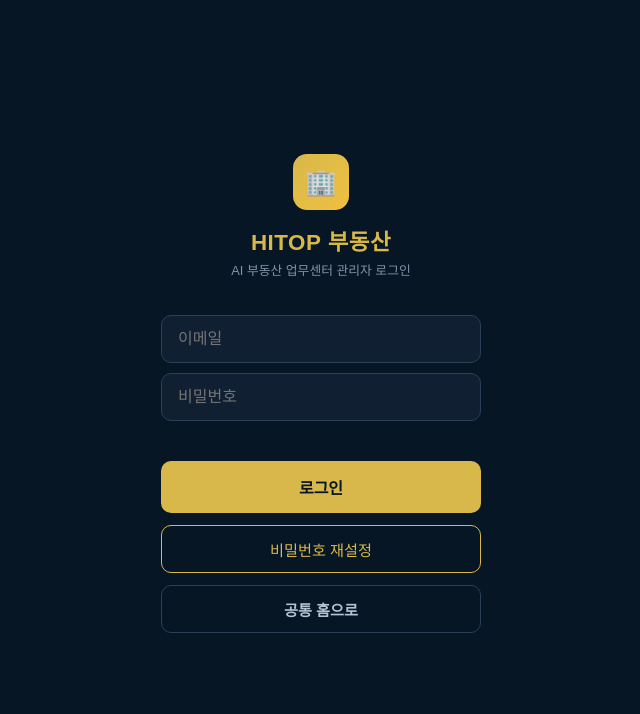
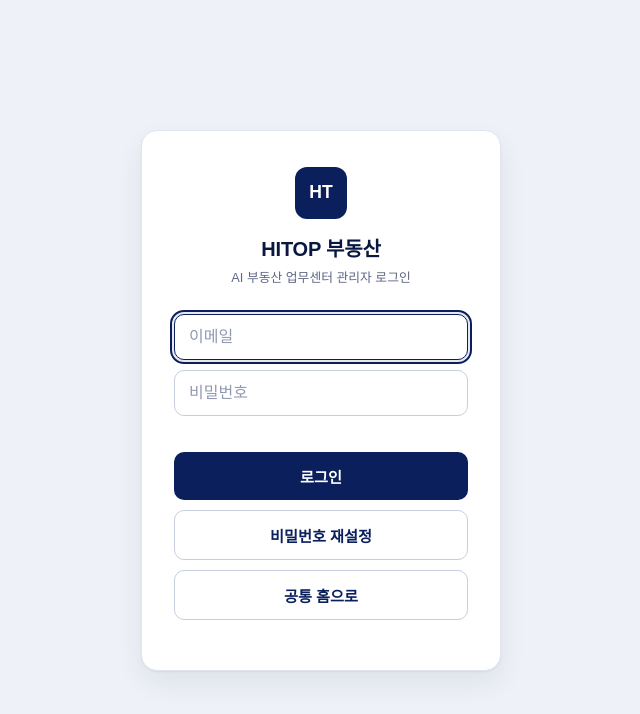
Before and after one commit to hitoputube-creator/hitop-ai-workcenter, a plain HTML site: page login.html in a window 1280 px wide. Shown: the whole page, without its empty margins (319-959 px from the left). Drawn offline with nearby package versions, Linux system fonts and the light colour scheme; a web font is replaced by a local one.

Commit message:
Redesign login page to white canvas with navy accent
Match the new workcenter dashboard's light look: white card on a
cool-grey canvas, navy logo mark and primary button. No functional
changes - same ids, same auth.js logic.

Co-Authored-By: Claude Sonnet 5 <noreply@anthropic.com>

```diff
--- a/login.html
+++ b/login.html
@@ -4,25 +4,46 @@
   <meta charset="UTF-8" />
   <title>관리자 로그인 - 하이탑 AI 부동산 업무센터</title>
   <meta name="viewport" content="width=device-width, initial-scale=1.0" />
+  <link rel="stylesheet" crossorigin href="https://cdn.jsdelivr.net/gh/orioncactus/pretendard@v1.3.9/dist/web/static/pretendard.css">
   <script src="https://cdn.jsdelivr.net/npm/@supabase/supabase-js@2/dist/umd/supabase.js"></script>
+  <style>
+    :root{--navy-deep:#081840;--navy:#0A1F5C;--bg:#EEF1F7;--surface:#FFFFFF;--line:#E1E5EF;--line-strong:#C7CEDE;--ink:#162041;--mist:#5E6684;--danger:#B6392F}
+    *{box-sizing:border-box}
+    html,body{height:100%}
+    body{margin:0;background:var(--bg);display:flex;align-items:center;justify-content:center;padding:24px;font-family:Pretendard,"Noto Sans KR","Malgun Gothic","Apple SD Gothic Neo",Arial,sans-serif;color:var(--ink);color-scheme:light}
+    :focus-visible{outline:2px solid var(--navy);outline-offset:2px}
+    .card{width:100%;max-width:360px;background:var(--surface);border:1px solid var(--line);border-radius:16px;padding:36px 32px;box-shadow:0 1px 2px rgba(10,22,60,.05),0 12px 28px rgba(10,22,60,.07)}
+    .brand{text-align:center;margin-bottom:28px}
+    .logo{width:52px;height:52px;background:var(--navy);color:#fff;border-radius:12px;margin:0 auto 14px;display:flex;align-items:center;justify-content:center;font-size:1.1rem;font-weight:900}
+    .brand h1{font-size:1.25rem;font-weight:800;color:var(--navy-deep);letter-spacing:-.01em;margin:0}
+    .brand p{font-size:.8rem;color:var(--mist);margin:5px 0 0}
+    input{width:100%;padding:13px 14px;font-size:1rem;background:var(--surface);border:1px solid var(--line-strong);border-radius:10px;color:var(--ink);outline:none;margin-bottom:10px;font-family:inherit}
+    input:focus{border-color:var(--navy);box-shadow:0 0 0 3px rgba(10,31,92,.1)}
+    input::placeholder{color:#9199B2}
+    #loginError{font-size:.82rem;color:var(--danger);text-align:center;min-height:20px;margin-bottom:6px}
+    .btn{display:block;box-sizing:border-box;width:100%;padding:13px;border-radius:10px;font-size:.95rem;font-weight:700;cursor:pointer;text-align:center;text-decoration:none;font-family:inherit}
+    .btn-primary{background:var(--navy);color:#fff;border:none;margin-top:4px}
+    .btn-primary:hover{background:var(--navy-deep)}
+    .btn-ghost{margin-top:10px;background:transparent;color:var(--navy);border:1px solid var(--line-strong)}
+    .btn-ghost:hover{background:#F6F7FB;border-color:var(--navy)}
+    #resetMessage{font-size:.85rem;color:var(--mist);line-height:1.6;text-align:center;margin:14px 0 0}
+  </style>
 </head>
-<body style="margin:0;background:#071625;min-height:100vh;display:flex;align-items:center;justify-content:center;padding:24px;box-sizing:border-box;font-family:Pretendard,'Malgun Gothic',sans-serif;">
-  <div style="width:100%;max-width:320px;">
-    <div style="text-align:center;margin-bottom:36px;">
-      <div style="width:56px;height:56px;background:linear-gradient(135deg,#d8b84a,#f0c040);border-radius:14px;margin:0 auto 14px;display:flex;align-items:center;justify-content:center;font-size:1.6rem;">🏢</div>
-      <div style="font-size:1.4rem;font-weight:800;color:#d8b84a;letter-spacing:0.5px;">HITOP 부동산</div>
-      <div style="font-size:0.8rem;color:#8193a8;margin-top:4px;">AI 부동산 업무센터 관리자 로그인</div>
+<body>
+  <div class="card">
+    <div class="brand">
+      <div class="logo" aria-hidden="true">HT</div>
+      <h1>HITOP 부동산</h1>
+      <p>AI 부동산 업무센터 관리자 로그인</p>
     </div>
 
-    <input id="loginEmail" type="email" placeholder="이메일" autocomplete="username"
-      style="width:100%;box-sizing:border-box;padding:14px 16px;font-size:1rem;background:#101f32;border:1px solid #294057;border-radius:10px;color:#f5f8fb;outline:none;margin-bottom:10px;" />
-    <input id="loginPassword" type="password" placeholder="비밀번호" autocomplete="current-password"
-      style="width:100%;box-sizing:border-box;padding:14px 16px;font-size:1rem;background:#101f32;border:1px solid #294057;border-radius:10px;color:#f5f8fb;outline:none;margin-bottom:10px;" />
-    <div id="loginError" style="font-size:0.82rem;color:#ff8585;text-align:center;min-height:20px;margin-bottom:10px;"></div>
-    <button id="loginBtn" style="width:100%;padding:14px;background:#d8b84a;color:#071423;border:none;border-radius:10px;font-size:1rem;font-weight:700;cursor:pointer;">로그인</button>
-    <button id="resetBtn" type="button" style="width:100%;margin-top:12px;padding:12px;background:transparent;color:#d8b84a;border:1px solid #d8b84a;border-radius:10px;font-size:0.95rem;cursor:pointer;">비밀번호 재설정</button>
-    <a id="commonHomeLink" href="https://hitoputube-creator.github.io/haitop-realty-system/login.html" style="display:block;box-sizing:border-box;width:100%;margin-top:12px;padding:12px;background:transparent;color:#b4c2d2;border:1px solid #294057;border-radius:10px;font-size:0.95rem;font-weight:600;text-align:center;text-decoration:none;">공통 홈으로</a>
-    <p id="resetMessage" role="status" aria-live="polite" style="font-size:0.85rem;color:#d8b84a;line-height:1.6;text-align:center;"></p>
+    <input id="loginEmail" type="email" placeholder="이메일" autocomplete="username" />
+    <input id="loginPassword" type="password" placeholder="비밀번호" autocomplete="current-password" />
+    <div id="loginError"></div>
+    <button id="loginBtn" class="btn btn-primary">로그인</button>
+    <button id="resetBtn" type="button" class="btn btn-ghost">비밀번호 재설정</button>
+    <a id="commonHomeLink" href="https://hitoputube-creator.github.io/haitop-realty-system/login.html" class="btn btn-ghost">공통 홈으로</a>
+    <p id="resetMessage" role="status" aria-live="polite"></p>
   </div>
 
   <script>
```
